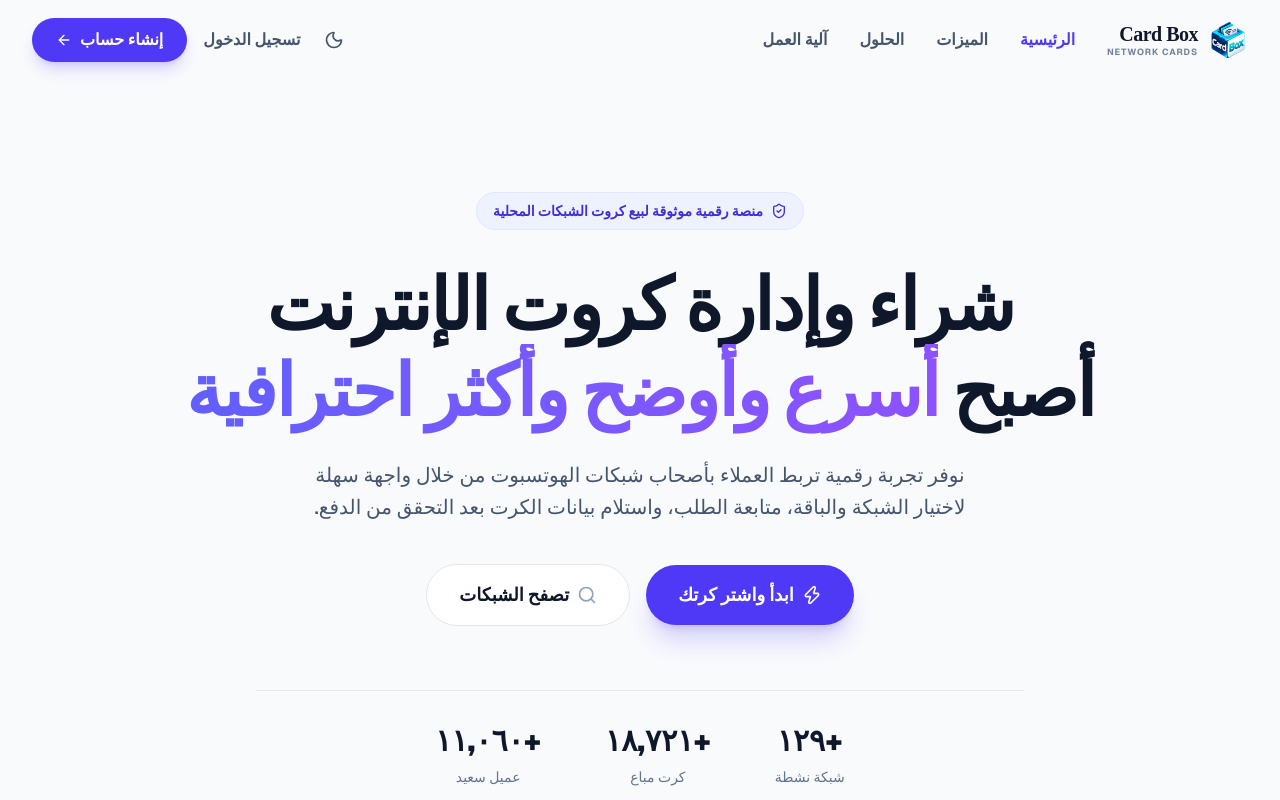
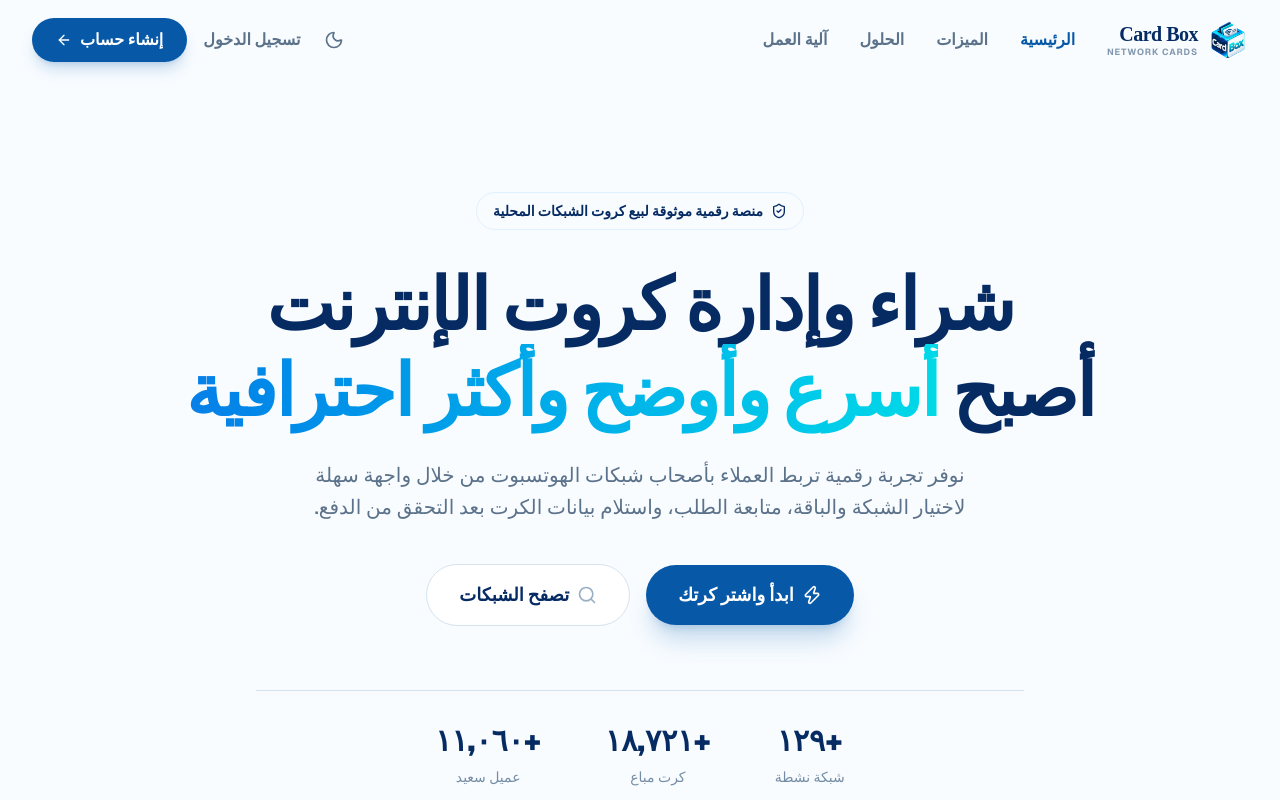
Before and after one commit to mihesha/misternetwort, a Next.js app in the folder frontend/: page / in a window 1280 px wide. Shown: the top 800 px of the page. Built offline with nearby package versions, Linux system fonts and the light colour scheme; no server answers; a web font is replaced by a local one.

Commit message:
تغيير الهوية البصرية بشكل كلي لكامل المشروع واعتماد الالوان الاساسة للمنصة

```diff
--- a/frontend/src/app/globals.css
+++ b/frontend/src/app/globals.css
@@ -3,9 +3,9 @@
 @custom-variant dark (&:is(.dark *));
 
 :root {
-  /* Light Mode: Soft Off-white background, deep slate for text */
-  --background: #f8fafc;
-  --foreground: #0f172a;
+  /* Light Mode: Soft White background, Navy text */
+  --background: #F8FCFF;
+  --foreground: #062B63;
 }
 
 @theme inline {
@@ -13,13 +13,85 @@
   --color-foreground: var(--foreground);
   --font-sans: 'Alexandria', var(--font-geist-sans), sans-serif;
   --font-mono: var(--font-geist-mono);
+
+  /* User Primary Colors */
+  --color-cardbox-navy: #062B63;
+  --color-cardbox-deepblue: #0759A8;
+  --color-cardbox-blue: #087FE8;
+  --color-cardbox-cyan: #00D9E8;
+  --color-cardbox-turquoise: #12C9D2;
+  --color-cardbox-lightcyan: #7DEEF2;
+  --color-cardbox-white: #F8FCFF;
+  --color-cardbox-lightgray: #9BAFC4;
+
+  /* Override Indigo (Primary Brand Color) -> Navy / Blue */
+  --color-indigo-50: #F8FCFF;
+  --color-indigo-100: #E1F0FE;
+  --color-indigo-200: #BCE0FD;
+  --color-indigo-300: #80C8FA;
+  --color-indigo-400: #3BA9F5;
+  --color-indigo-500: #087FE8; /* Blue */
+  --color-indigo-600: #0759A8; /* Deep Blue */
+  --color-indigo-700: #062B63; /* Navy */
+  --color-indigo-800: #041E45;
+  --color-indigo-900: #02122B;
+  --color-indigo-950: #010A18;
+
+  /* Override Blue (Same as Indigo for consistency) */
+  --color-blue-50: #F8FCFF;
+  --color-blue-100: #E1F0FE;
+  --color-blue-200: #BCE0FD;
+  --color-blue-300: #80C8FA;
+  --color-blue-400: #3BA9F5;
+  --color-blue-500: #087FE8; /* Blue */
+  --color-blue-600: #0759A8; /* Deep Blue */
+  --color-blue-700: #062B63; /* Navy */
+  --color-blue-800: #041E45;
+  --color-blue-900: #02122B;
+  --color-blue-950: #010A18;
+
+  /* Override Violet & Purple (Accents) -> Turquoise / Cyan */
+  --color-violet-50: #F0FDFF;
+  --color-violet-100: #CCF8FB;
+  --color-violet-200: #7DEEF2; /* Light Cyan */
+  --color-violet-300: #4FE5EC;
+  --color-violet-400: #12C9D2; /* Turquoise */
+  --color-violet-500: #00D9E8; /* Cyan */
+  --color-violet-600: #00A9B5;
+  --color-violet-700: #008791;
+  --color-violet-800: #006B73;
+  --color-violet-900: #00555C;
+  --color-violet-950: #00363B;
+
+  --color-purple-50: var(--color-violet-50);
+  --color-purple-100: var(--color-violet-100);
+  --color-purple-200: var(--color-violet-200);
+  --color-purple-300: var(--color-violet-300);
+  --color-purple-400: var(--color-violet-400);
+  --color-purple-500: var(--color-violet-500);
+  --color-purple-600: var(--color-violet-600);
+  --color-purple-700: var(--color-violet-700);
+  --color-purple-800: var(--color-violet-800);
+  --color-purple-900: var(--color-violet-900);
+  --color-purple-950: var(--color-violet-950);
+
+  /* Override Slate (Neutrals) -> Cool Blue Grays */
+  --color-slate-50: #F8FCFF; /* White */
+  --color-slate-100: #EBF2F9;
+  --color-slate-200: #D5E3F0;
+  --color-slate-300: #B8CEE3;
+  --color-slate-400: #9BAFC4; /* Light Gray */
+  --color-slate-500: #758DA6;
+  --color-slate-600: #5B728A;
+  --color-slate-700: #465A70;
+  --color-slate-800: #2E3E52;
+  --color-slate-900: #062B63; /* Navy for dark mode surfaces */
+  --color-slate-950: #020C1F;
 }
 
-
-
 .dark {
-  --background: #020617;
-  --foreground: #f8fafc;
+  --background: #020C1F;
+  --foreground: #F8FCFF;
 }
 
 body {
--- a/frontend/src/app/n/[domain]/wallet/page.tsx
+++ b/frontend/src/app/n/[domain]/wallet/page.tsx
@@ -145,18 +145,18 @@ export default function WalletPage({ params }: { params: Promise<{ domain: strin
         </div>
 
         {/* Balance Display */}
-        <div className="bg-gradient-to-br from-purple-900 to-indigo-950 p-6 sm:p-8 rounded-2xl shadow-xl relative overflow-hidden border border-purple-500/30">
-          <div className="absolute top-0 right-0 w-32 h-32 bg-white/5 rounded-full blur-2xl -mr-10 -mt-10 pointer-events-none"></div>
-          <div className="absolute bottom-0 left-0 w-24 h-24 bg-purple-500/10 rounded-full blur-xl -ml-5 -mb-5 pointer-events-none"></div>
+        <div className="bg-gradient-to-br from-indigo-600 to-indigo-800 dark:from-slate-900 dark:to-slate-950 p-6 sm:p-8 rounded-2xl shadow-xl relative overflow-hidden border border-indigo-400/30 dark:border-indigo-500/20">
+          <div className="absolute top-0 right-0 w-32 h-32 bg-white/10 dark:bg-white/5 rounded-full blur-2xl -mr-10 -mt-10 pointer-events-none"></div>
+          <div className="absolute bottom-0 left-0 w-24 h-24 bg-indigo-400/20 dark:bg-indigo-500/10 rounded-full blur-xl -ml-5 -mb-5 pointer-events-none"></div>
 
           <div className="relative z-10 flex flex-col sm:flex-row items-center justify-between gap-6">
             <div>
-              <p className="text-purple-200 text-sm font-bold mb-1">الرصيد الحالي المتوفر</p>
+              <p className="text-indigo-100 dark:text-slate-200 text-sm font-bold mb-1">الرصيد الحالي المتوفر</p>
               <div className="flex items-baseline gap-2">
                 <h2 className="text-4xl sm:text-5xl font-black text-white tracking-tight">
                   {(user.wallet_balance || 0).toFixed(2)}
                 </h2>
-                <span className="text-purple-300 font-bold">ر.ي</span>
+                <span className="text-indigo-200 dark:text-indigo-400 font-bold">ر.ي</span>
               </div>
             </div>
 
@@ -165,14 +165,14 @@ export default function WalletPage({ params }: { params: Promise<{ domain: strin
                 <button
                   type="button"
                   onClick={() => setIsRechargeMode(true)}
-                  className="w-full sm:w-auto px-6 py-3 bg-white hover:bg-slate-50 text-purple-900 font-black rounded-2xl shadow-lg border-none flex items-center justify-center gap-2 transition-all active:scale-95 cursor-pointer"
+                  className="w-full sm:w-auto px-6 py-3 bg-white hover:bg-slate-50 text-indigo-900 dark:text-slate-900 font-black rounded-2xl shadow-lg border-none flex items-center justify-center gap-2 transition-all active:scale-95 cursor-pointer"
                 >
                   <span className="text-xl leading-none">+</span>
                   تغذية الرصيد
                 </button>
               )}
-              <div className="w-14 h-14 bg-white/10 rounded-2xl hidden sm:flex items-center justify-center backdrop-blur-sm border border-white/10 shadow-inner">
-                <Wallet className="w-7 h-7 text-white/90" />
+              <div className="w-14 h-14 bg-white/20 dark:bg-white/10 rounded-2xl hidden sm:flex items-center justify-center backdrop-blur-sm border border-white/20 dark:border-white/10 shadow-inner">
+                <Wallet className="w-7 h-7 text-white" />
               </div>
             </div>
           </div>
--- a/frontend/src/components/public/portal/JoiningForm.tsx
+++ b/frontend/src/components/public/portal/JoiningForm.tsx
@@ -235,7 +235,7 @@ export const JoiningForm: React.FC<JoiningFormProps> = ({
 
       {/* Compact Modern Responsive Hero Header */}
       <div className="relative mb-10 overflow-hidden rounded-[2rem] shadow-xl group">
-        <div className="absolute inset-0 bg-gradient-to-r from-[#4f46e5] to-[#8b5cf6] opacity-95 transition-all duration-700" />
+        <div className="absolute inset-0 bg-gradient-to-r from-indigo-600 to-violet-500 opacity-95 transition-all duration-700" />
         <div className="absolute inset-0 bg-[url('https://www.transparenttextures.com/patterns/stardust.png')] opacity-30 mix-blend-overlay" />
 
         <div className="relative p-6 md:p-8 flex flex-col md:flex-row items-center gap-5 md:gap-6 text-center md:text-right">
```
